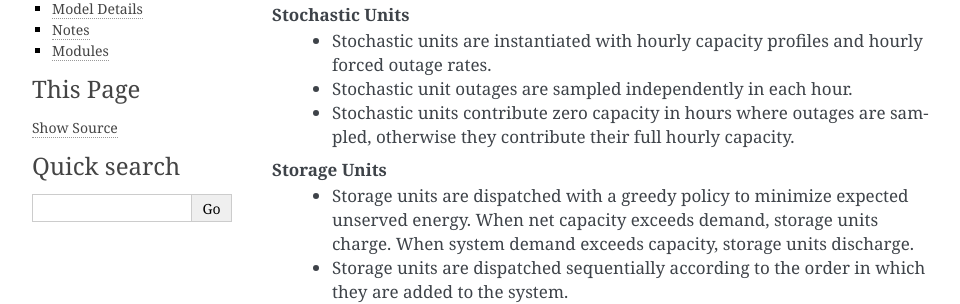
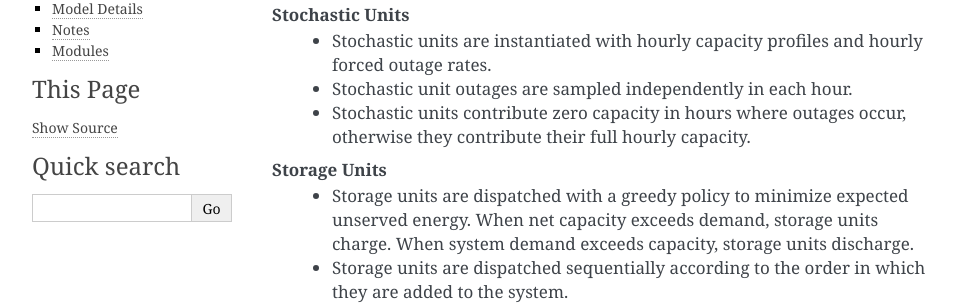
Before and after one commit to ijbd/assetra, a Sphinx documentation site: the page built from docs/reference.rst, in a window 1280 px wide and 900 px high, scrolled down 2445 px. Shown: the part 159-463 px from the top of the window, without its empty margins (148-1108 px from the left). Built offline with Sphinx 7.4.7, drawn with Linux system fonts in a browser that asks for light colours.

Commit message:
Reword reference.

```diff
--- a/docs/reference.rst
+++ b/docs/reference.rst
@@ -48,7 +48,7 @@ The assetra model is built on a number of principles and assumptions outlined be
 **Stochastic Units**
  - Stochastic units are instantiated with hourly capacity profiles and hourly forced outage rates.
  - Stochastic unit outages are sampled independently in each hour.
- - Stochastic units contribute zero capacity in hours where outages are sampled, otherwise they contribute their full hourly capacity.
+ - Stochastic units contribute zero capacity in hours where outages occur, otherwise they contribute their full hourly capacity.
 
 **Storage Units**
  - Storage units are dispatched with a greedy policy to minimize expected unserved energy. When net capacity exceeds demand, storage units charge. When system demand exceeds capacity, storage units discharge.
```
